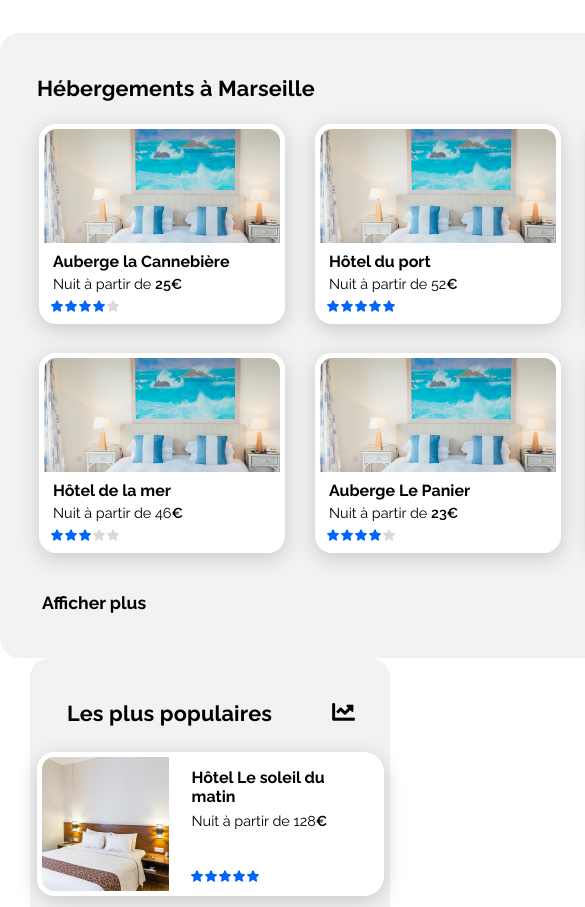
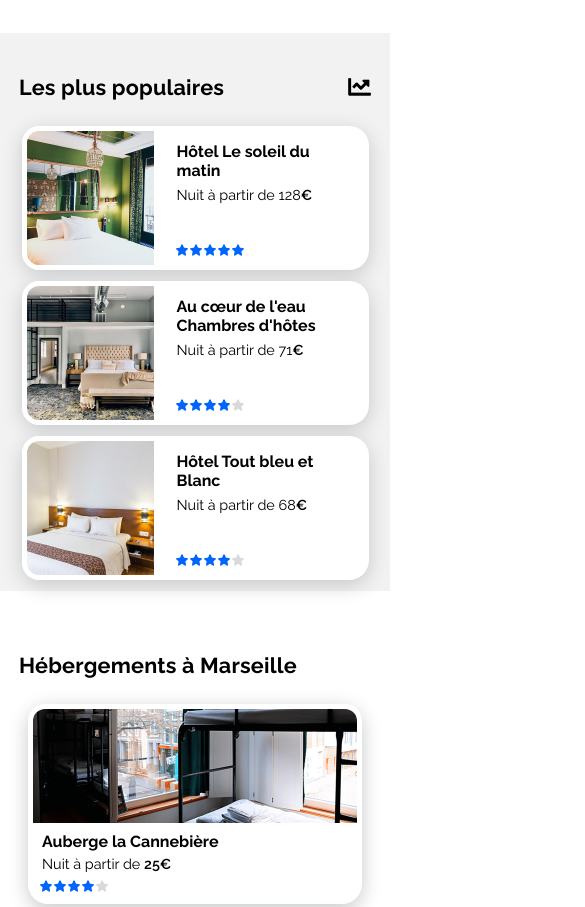
Before and after one commit to ECo0431/CoffecElie_2_09062021, a plain HTML site: page index.html in a window 390 px wide. Shown: the part 650-1557 px from the top of the page, 585 px wide, since content can reach past the window. Drawn offline with Linux system fonts and the light colour scheme.

Commit message:
Zone hebergement terminer design plus responsive

```diff
--- a/index.html
+++ b/index.html
@@ -109,7 +109,8 @@
                 </div>
                 <div class="zoneSection">
                     <section>
-                        <img class="images" src="/sources/images/hebergements/annie-spratt-Eg1qcIitAuA-unsplash.png">
+                        <img class="imgMobile" src="/sources/images/hebergements/version_modile/marcus-loke-WQJvWU_HZFo-unsplash.png">
+                        <img class="images" src="/sources/images/hebergements/marcus-loke-WQJvWU_HZFo-unsplash.png">
                         <h3>Auberge la Cannebière</h3>
                         <p>Nuit à partir de <span>25€</span></p>
                         <div class="les5Etoiles">
@@ -121,7 +122,8 @@
                         </div>
                     </section>
                     <section>
-                        <img class="images" src="/sources/images/hebergements/annie-spratt-Eg1qcIitAuA-unsplash.png">
+                        <img class="imgMobile" src="/sources/images/hebergements/version_modile/fred-kleber-gTbaxaVLvsg-unsplash.png">
+                        <img class="images" src="/sources/images/hebergements/fred-kleber-gTbaxaVLvsg-unsplash.png">
                         <h3>Hôtel du port</h3>
                         <p>Nuit à partir de 52<span>€</span></p>
                         <div class="les5Etoiles">
@@ -133,7 +135,8 @@
                         </div>
                     </section>
                     <section>
-                        <img class="images" src="/sources/images/hebergements/annie-spratt-Eg1qcIitAuA-unsplash.png">
+                        <img class="imgMobile" src="/sources/images/hebergements/version_modile/reisetopia-B8WIgxA_PFU-unsplash.png">
+                        <img class="images" src="/sources/images/hebergements/reisetopia-B8WIgxA_PFU-unsplash.png">
                         <h3>Hôtel Les mouettes</h3>
                         <p>Nuit à partir de 76<span>€</span></p>
                         <div class="les5Etoiles">
@@ -145,6 +148,7 @@
                         </div>
                     </section>
                     <section>
+                        <img class="imgMobile" src="/sources/images/hebergements/version_modile/annie-spratt-Eg1qcIitAuA-unsplash.png">
                         <img class="images" src="/sources/images/hebergements/annie-spratt-Eg1qcIitAuA-unsplash.png">
                         <h3>Hôtel de la mer</h3>
                         <p>Nuit à partir de 46<span>€</span></p>
@@ -157,7 +161,8 @@
                         </div>
                     </section>
                     <section>
-                        <img class="images" src="/sources/images/hebergements/annie-spratt-Eg1qcIitAuA-unsplash.png">
+                        <img class="imgMobile" src="/sources/images/hebergements/version_modile/nicate-lee-kT-ZyaiwBe0-unsplash.png">
+                        <img class="images" src="/sources/images/hebergements/nicate-lee-kT-ZyaiwBe0-unsplash.png">
                         <h3>Auberge Le Panier</h3>
                         <p>Nuit à partir de <span>23€</span></p>
                         <div class="les5Etoiles">
@@ -169,7 +174,8 @@
                         </div>
                     </section>
                     <section>
-                        <img class="images" src="/sources/images/hebergements/annie-spratt-Eg1qcIitAuA-unsplash.png">
+                        <img class="imgMobile" src="/sources/images/hebergements/version_modile/febrian-zakaria-M6S1WvfW68A-unsplash.png">
+                        <img class="images" src="/sources/images/hebergements/febrian-zakaria-M6S1WvfW68A-unsplash.png">
                         <h3>Hôtel chez Amina</h3>
                         <p>Nuit à partir de 96<span></span></p>
                         <div class="les5Etoiles">
@@ -190,7 +196,7 @@
                 </div>
                 <div class="zoneSection">
                     <section>
-                        <img class="image" src="/sources/images/hebergements/febrian-zakaria-sjvU0THccQA-unsplash2.png">
+                        <img class="image" src="/sources/images/hebergements/emile-guillemot-Bj_rcSC5XfE-unsplash.png">
                         <div class="zoneTxt">
                             <h3>Hôtel Le soleil du<br>matin</h3>
                             <p>Nuit à partir de 128<span>€</span></p>
@@ -204,7 +210,7 @@
                         </div>
                     </section>
                     <section>
-                        <img class="image" src="/sources/images/hebergements/febrian-zakaria-sjvU0THccQA-unsplash2.png">
+                        <img class="image" src="/sources/images/hebergements/aw-creative-VGs8z60yT2c-unsplash2.png">
                         <div class="zoneTxt">
                             <h3>Au c&#339;ur de l'eau Chambres d'hôtes</h3>
                             <p>Nuit à partir de 71<span>€</span></p>
--- a/style.css
+++ b/style.css
@@ -243,7 +243,6 @@ aside a{
 #article1Et2{
     margin-top: 36px;
     display: flex;
-    flex-wrap: wrap;
     justify-content: space-between;
 }
 
@@ -265,7 +264,6 @@ section{
 
 #article1 .zoneSection{
     flex-wrap: wrap;
-    width: 876px;
     justify-content: center;
 }
 
@@ -303,8 +301,11 @@ span{
 }
 
 #article1 section{
-    margin: 3px 15px 26px 15px;
-    border-radius: 17px;
+    margin: 3px 20px 26px 20px;
+}
+
+#article2 section{
+    margin: 3px 40px 26px 40px;
 }
 
 #article1 .images{
@@ -312,6 +313,10 @@ span{
     height: 114px;
     border: 5px solid white;
     border-radius: 17px 17px 0px 0px;
+}
+
+#article1 .imagesMobile{
+    display: none;
 }
 
 #zoneAfficherPlus{
@@ -324,7 +329,7 @@ span{
     background-color: #F2F2F2;
     border-radius: 20px;
     margin-left: 30px;
-    width: 417px;
+    max-height: 622px;
 }
 
 .zoneTitre{
@@ -343,10 +348,6 @@ span{
     display: flex;
     flex-direction: column;
     align-items: center;
-}
-
-#article2 section{
-    margin: 6px 0px 27px 0px;
 }
 
 #article2 h3{
@@ -377,7 +378,7 @@ span{
     margin: 39px 0px 0px 19px;
 }
 
-@media screen and (min-width: 0px) and (max-width: 1051px){
+@media screen and (min-width: 0px) and (max-width: 1135px){
     .plan2{
         position: absolute;
         opacity: 0.5;
@@ -533,9 +534,61 @@ span{
     #pictoInfo{
         margin: 0px 10px 0px 0px;
     }
+
+    #article1Et2{
+        flex-direction: column-reverse;
+    }
+
+    #article1, #article1 .zoneTitre{
+        background-color: white;
+    }
+
+    #article2{
+        margin: 0px 0px 20px 0px;
+        border-radius: 0px;
+        height: 100%;
+    }
+
+    #article2 .zoneSection{
+        flex-direction: row;
+        flex-wrap: wrap;
+        justify-content: center;
+    }
+
+    #article2 section{
+        margin: 0px 20px 11px 20px;
+    }
+
+    #article1 h2, #article2 h2{
+        margin: 42px 10px 26px 19px;
+    }
+
+    #pictoGraph{
+        margin: 16px 19px 0px 0px;
+    }
+
+    #article1 .imgMobile{
+        width: 324px;
+        height: 114px;
+        border-radius: 17px 17px 0px 0px;
+        border: 5px solid white;
+    }
+
+    #article1 section{
+        margin: 0px 20px 12px 20px;
+    }
+
+    #zoneAfficherPlus{
+        margin: 7px 20px 45px 23px;
+    }
+
+    #article1 .images{
+        display: none;
+    }
+
 }
 
-@media screen and (min-width: 1052px) and (max-width: 999999999999px){
+@media screen and (min-width: 1136px) and (max-width: 999999999999px){
     .disparaitOrdi{
         display: none;
     }
@@ -543,4 +596,8 @@ span{
     #zonePictoLoupe{
         display: none;
     }
+
+    #article1 .imgMobile{
+        display: none;
+    }
 }
```
